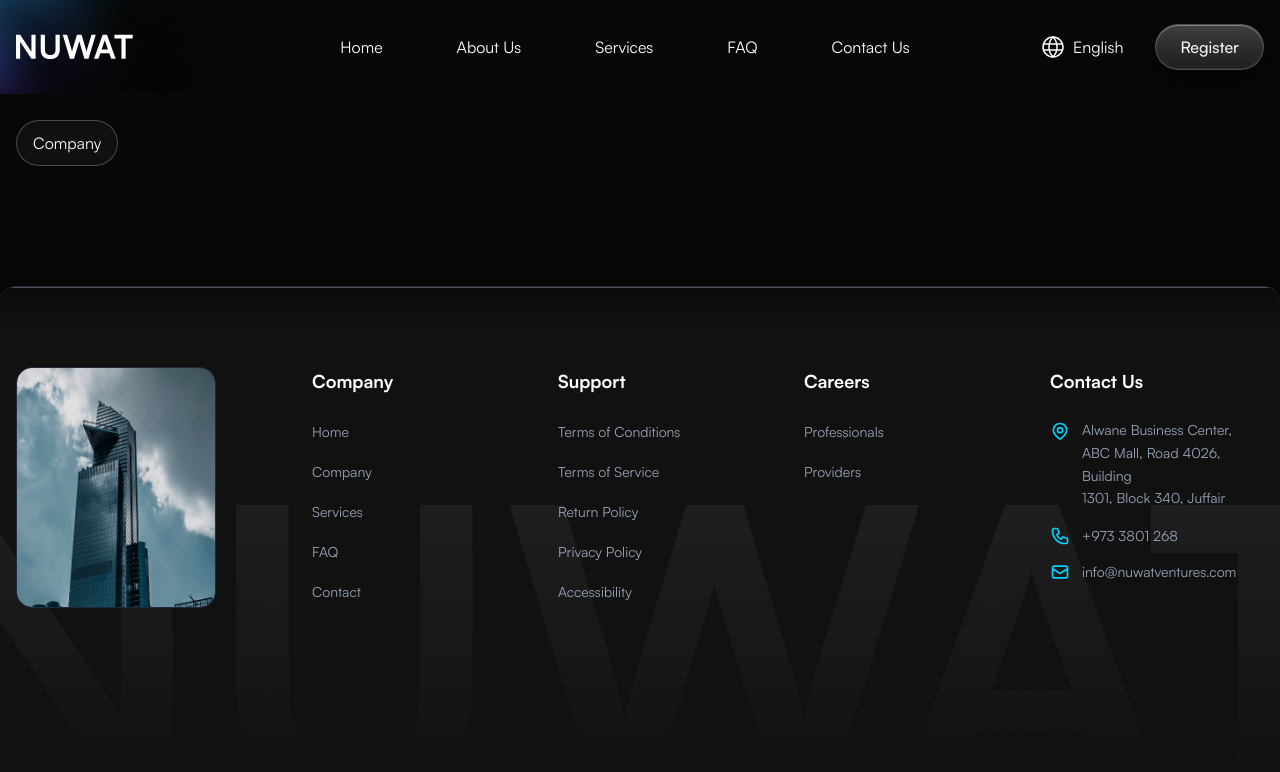
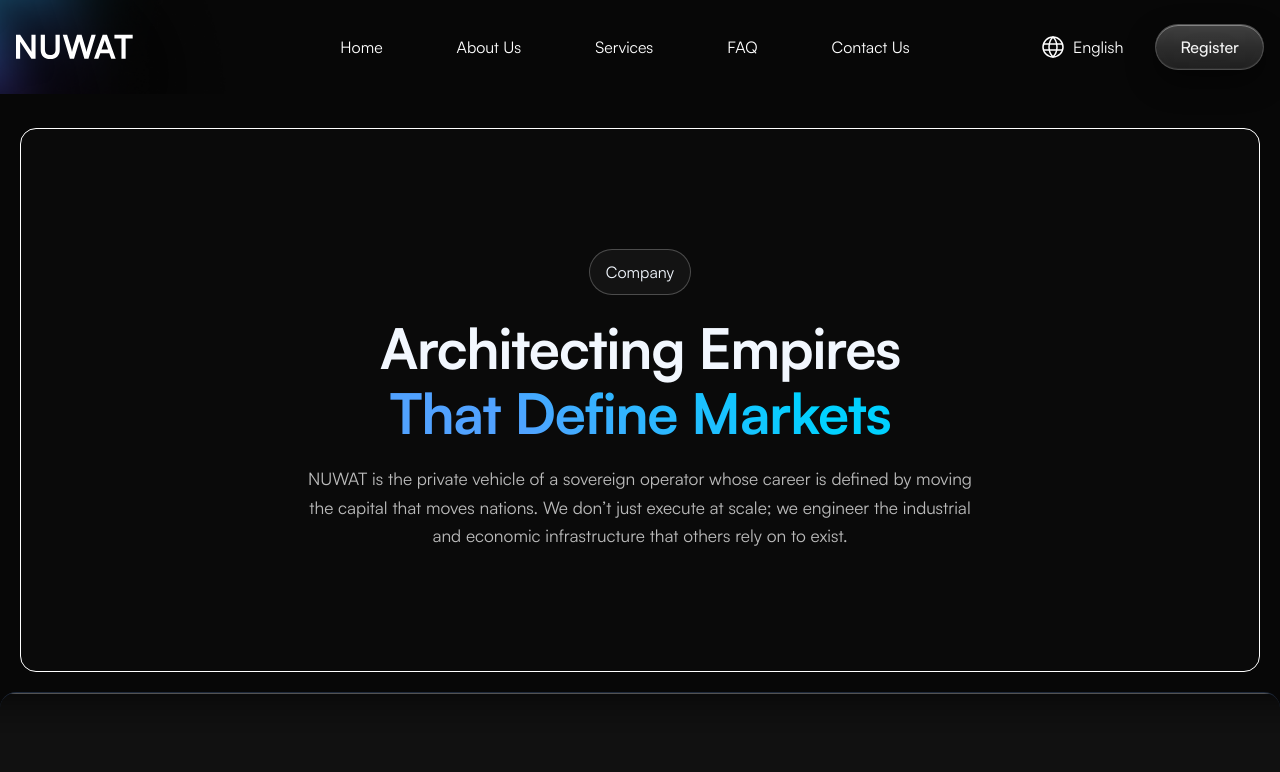
Before and after one commit to Cozmiq-Codes/nuwat, a Next.js app: page /about in a window 1280 px wide. Shown: the top 772 px of the page. Built offline with nearby package versions, Linux system fonts and the light colour scheme.

Commit message:
feat(about): hero section design

```diff
--- a/app/(pages)/about/page.tsx
+++ b/app/(pages)/about/page.tsx
@@ -1,17 +1,45 @@
-import React from 'react'
+import React from "react";
 import SectionTag from "@/components/global/SectionTag";
 
 const AboutPage = () => {
   return (
-        <section>
+    <section
+      className={
+        "mt-32 mb-5 bg-[#FFFFFF03] rounded-2xl border border-white mx-5"
+      }
+    >
       <div className={"main-container"}>
         <div className={"section-wrapper"}>
-                    <div>
+          <div className={"flex flex-col items-center gap-5 w-full"}>
             <SectionTag title={"company"} icon={false} />
+            <div className={"flex flex-col items-center gap-5"}>
+              <h1
+                className="
+                text-[#F2F7FE] font-semibold capitalize
+                text-5xl lg:text-[56px]
+                text-center
+                leading-[1.1]
+                lg:leading-[65px]
+                max-w-[90%] md:max-w-2xl lg:max-w-[560px]
+                tracking-[-0.02em]
+              "
+              >
+                Architecting Empires <span className={"heading-span"}>That Define Markets</span>
+              </h1>
+                <p className="
+                text-[#E7E7E7CC]
+                text-[clamp(1rem,1.35vw,1.125rem)]
+                leading-[1.65]
+                max-w-[665px]
+                text-center
+              ">
+                    NUWAT is the private vehicle of a sovereign operator whose career is defined by moving the capital that moves nations. We don’t just execute at scale; we engineer the industrial and economic infrastructure that others rely on to exist.
+                </p>
+            </div>
           </div>
         </div>
       </div>
     </section>
-    )
-}
-export default AboutPage
+  );
+};
+export default AboutPage;
--- a/components/global/SectionTag.tsx
+++ b/components/global/SectionTag.tsx
@@ -3,16 +3,19 @@ import Image from "next/image";
 
 const TagIcon = "/global/tag.png";
 
-const SectionTag = ({ title = "Section Tag Title", icon = true }: { title: string, icon: boolean }) => {
+const SectionTag = ({
+  title = "Section Tag Title",
+  icon = true,
+}: {
+  title: string;
+  icon: boolean;
+}) => {
   return (
     <div
-      className={
-        "inline-flex bg-[#FFFFFF0A] rounded-[35px] border border-[#FFFFFF3D] justify-center items-center py-2.5 px-4"
-      }
+      className={`inline-flex bg-[#FFFFFF0A] rounded-[35px] border border-[#FFFFFF3D] justify-center items-center ${icon ? "py-1.5 px-5" : "py-2.5 px-4"}`}
     >
       <div className={"flex gap-2"}>
-          {
-              icon && (
+        {icon && (
           <Image
             src={TagIcon}
             alt="Section Title Image"
@@ -20,8 +23,7 @@ const SectionTag = ({ title = "Section Tag Title", icon = true }: { title: strin
             height={100}
             className={"w-6 h-6"}
           />
-              )
-          }
+        )}
         <h4 className={"capitalize"}>{title}</h4>
       </div>
     </div>
--- a/components/home/hero/Hero.tsx
+++ b/components/home/hero/Hero.tsx
@@ -14,7 +14,7 @@ const Hero = () => {
         {/* Hero Top */}
         <div className="mt-20 flex-1 flex flex-col items-center justify-center text-center gap-6 sm:gap-8">
           <div className="flex justify-center w-full">
-            <SectionTag title="Data-Driven Decisions" />
+            <SectionTag title="Data-Driven Decisions" icon={true} />
           </div>
 
           <div className="flex flex-col items-center gap-5 sm:gap-6 w-full">
--- a/components/home/stats/StatsSection.tsx
+++ b/components/home/stats/StatsSection.tsx
@@ -38,7 +38,7 @@ const StatsSection = () => {
                   "heading-span text-[48px] lg:text-[64px] font-medium leading-[1.2] lg:leading-[72px] tracking-[-1.677px]"
                 }
               >
-               10,000+
+                10,000+
               </h3>
               <p
                 className={
```
Also changed, not shown: components/home/what-we-do/WhatWeDo.tsx (+8 -1 lines). Lines whose indentation alone changed are shown as unchanged.
